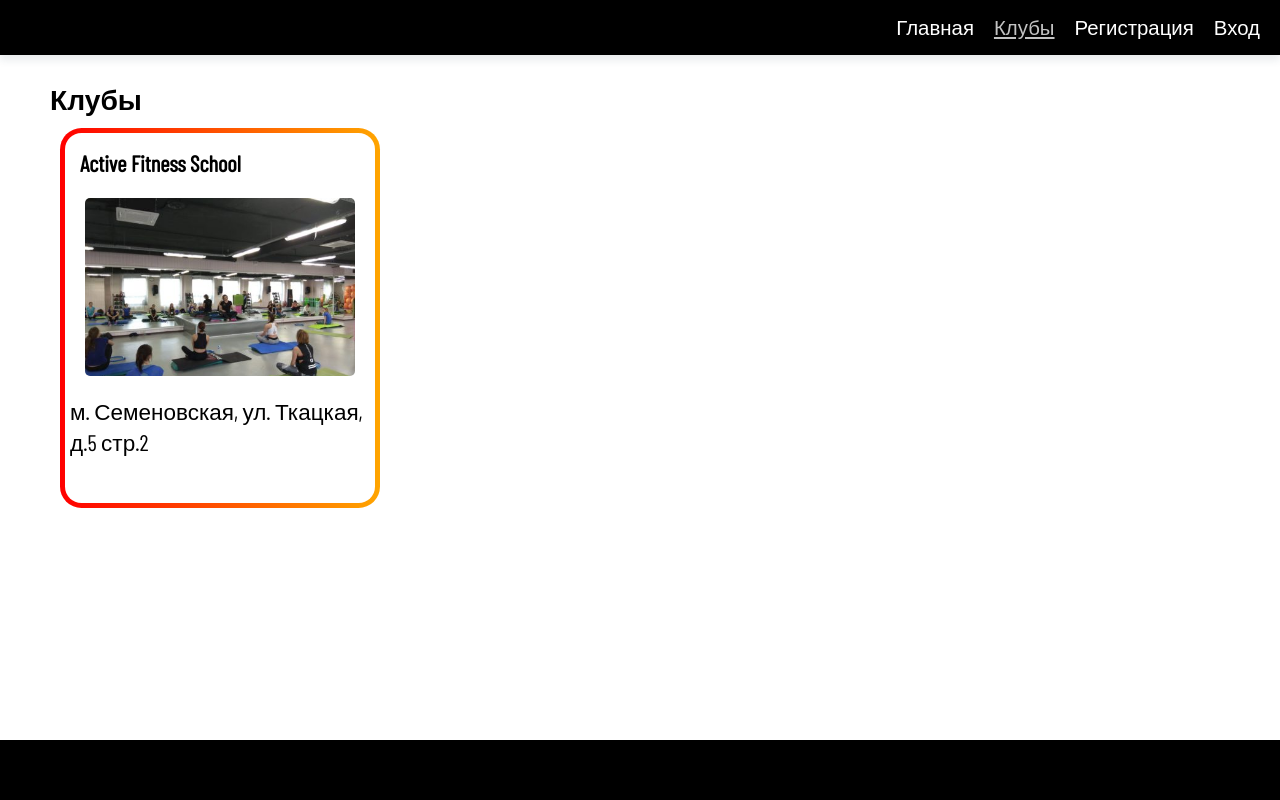
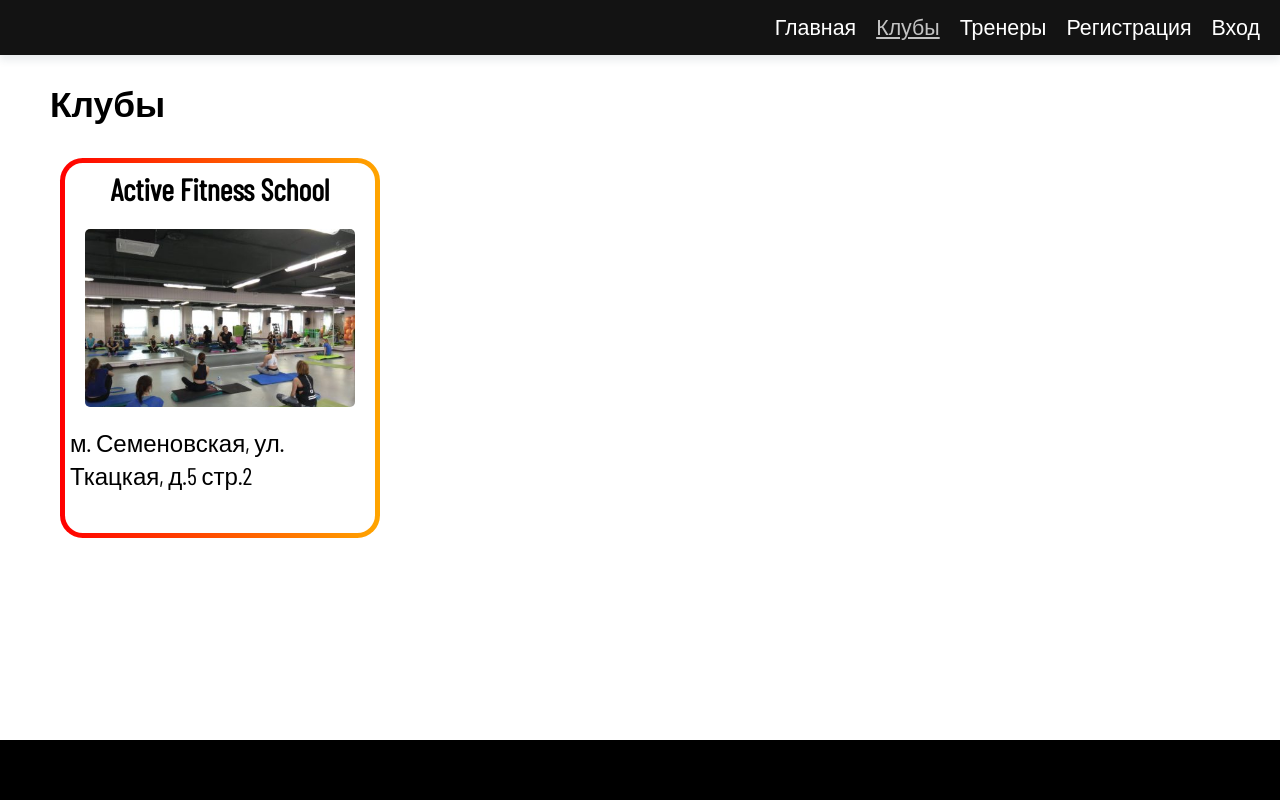
Before and after one commit to VashUber/coursework, a Flask app: page /clubs in a window 1280 px wide. Run offline with Flask 2, Linux system fonts and the light colour scheme; data comes from the database, SQL or seed files in the repository; both versions use the stored data as it was after the commit.

Commit message:
+trainers

```diff
--- a/app.py
+++ b/app.py
@@ -62,6 +62,7 @@ class Trainers(db.Model):
     name = db.Column(db.String(50))
     schedule = db.Column(db.String(60), default = 'Пн - Сб')
     id_club = db.Column(db.Integer, db.ForeignKey("clubs.id"))
+    image = db.Column(db.Text, nullable = True)
 
 #class Equipment(db.Model):
 #   id = db.Column(db.Integer, primary_key=True)
@@ -145,6 +146,13 @@ def ticket():
     print(ticket)
     return render_template('ticket.html', ticket=ticket)
 
+@app.route('/trainers')
+def trainers():
+    trainers = db.session.query(Clubs, Trainers
+    ).filter(Trainers.id_club == Clubs.id).all()
+    print(trainers)
+    return render_template('trainers.html', trainers=trainers)
+
 @app.route('/delete', methods=["POST", "GET"])
 def delete():
     if request.method == "POST":
--- a/static/style/main.css
+++ b/static/style/main.css
@@ -2,7 +2,7 @@
   margin: 0;
   padding: 0;
   font-family: "Barlow Condensed", sans-serif;
-  font-size: 1.05em;
+  font-size: 1.06em;
   line-height: 1.35em;
 }
 
@@ -16,7 +16,11 @@ h1 {
 }
 
 h2 {
-  font-size: 1.45em;
+  font-size: 1.75em;
+}
+
+h3 {
+  font-size: 1.35em;
 }
 
 main {
@@ -84,8 +88,13 @@ input[type=file] {
   margin-top: 20px;
 }
 
+.subtitle {
+  text-align: center;
+  padding-bottom: 20px;
+}
+
 .header {
-  background-color: #000;
+  background: rgba(0, 0, 0, 0.925);
   position: fixed;
   width: 100%;
   z-index: 2;
@@ -277,9 +285,6 @@ input[type=file] {
   border-radius: inherit;
   background: linear-gradient(to right, red, orange);
 }
-.clubs__subtitle {
-  margin: 10px 0 20px 10px;
-}
 .clubs__image {
   width: 270px;
   margin: auto;
--- a/static/style/main.scss
+++ b/static/style/main.scss
@@ -2,7 +2,7 @@
     margin: 0;
     padding: 0;
     font-family: 'Barlow Condensed', sans-serif;
-    font-size: 1.05em;
+    font-size: 1.06em;
     line-height: 1.35em;
 }
 
@@ -16,13 +16,18 @@ h1{
 }
 
 h2{
-    font-size: 1.45em;
+    font-size: 1.75em;
+}
+
+h3{
+    font-size: 1.35em;
 }
 
 main{
     padding: 80px 50px;
     min-height: calc(100vh - 220px);
 }
+
 
 a{
     color: unset;
@@ -84,8 +89,13 @@ input[type="file"] {
     margin-top: 20px;
 }
 
+.subtitle{
+    text-align: center;
+    padding-bottom: 20px;
+}
+
 .header{
-    background-color: #000;
+    background: rgba(0, 0, 0, 0.925);
     position: fixed;
     width: 100%;
     z-index: 2;
@@ -284,9 +293,6 @@ input[type="file"] {
             background: linear-gradient(to right, red, orange);
         }
     }
-    &__subtitle{
-        margin: 10px 0 20px 10px;
-    }
     &__image{
         width: 270px;
         margin: auto;
--- a/templates/clubs.html
+++ b/templates/clubs.html
@@ -6,16 +6,15 @@
 
 {% block content %}
     <section class="clubs">
-        <h2 class="clubs__title">Клубы</h2>
+        <h2 class="clubs__title title">Клубы</h2>
 
         <div class="clubs__wrapper">
             {% for club in clubs %}
                 <div class="clubs__item">
-                    <h3 class="clubs__subtitle">{{club.name}}</h3>
+                    <h3 class="clubs__name subtitle">{{club.name}}</h3>
                     <img src="../static/img/clubs/{{club.image}}" alt="{{club.name}}" class="clubs__image">
                     <p class="clubs__address"> {{club.address}} </p>
                 </div>
-
             {% endfor %}
         </div>
 
--- a/templates/index.html
+++ b/templates/index.html
@@ -32,6 +32,12 @@
             {% if request.url_rule|string == '/clubs' %}
                 link--active
             {% endif %}">Клубы</a>
+
+            <a href=" {{ url_for('trainers') }} " class="navigation__link
+            {% if request.url_rule|string == '/trainers' %}
+                link--active
+            {% endif %}">Тренеры</a>
+
 
             {% if current_user.is_authenticated %}
                 <a href=" {{ url_for('profile') }} " class="navigation__link
```
Also changed, not shown: other parts of static/style/main.css (+31 -7 lines), other parts of static/style/main.scss (+32 -8 lines), templates/trainers.html (added, +23 -0 lines), base.db, 4 other files.
